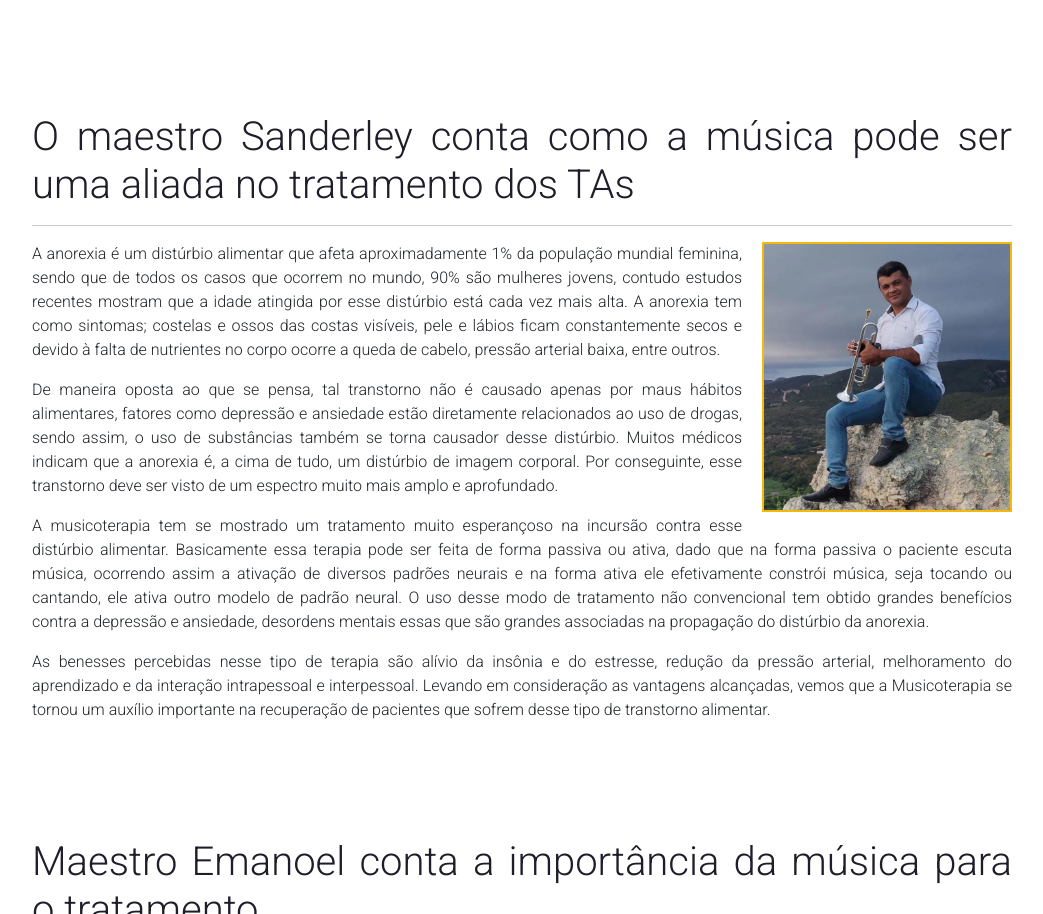
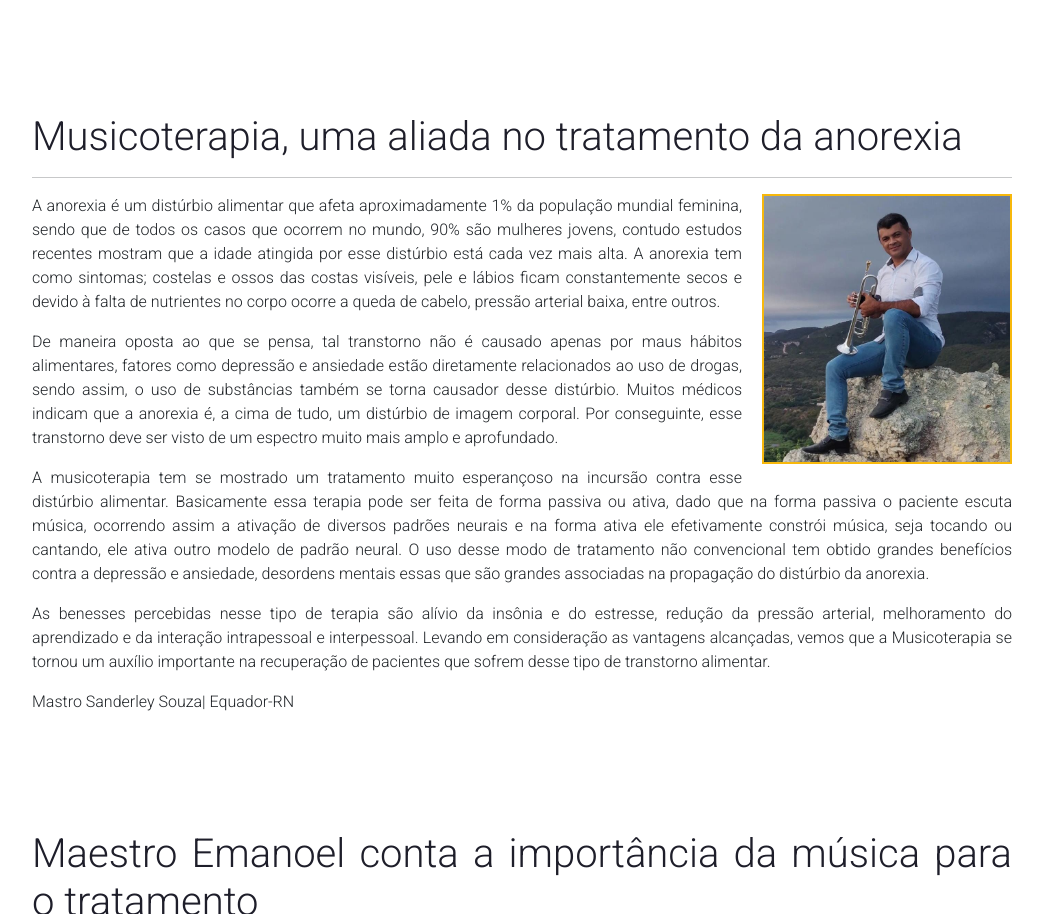
Before and after one commit to JaillePaula/pacta, a plain HTML site: page depoimentos.html in a window 1280 px wide. Shown: the part 2610-3524 px from the top of the page, without its empty margins (118-1161 px from the left). Drawn offline with nearby package versions, Linux system fonts and the light colour scheme.

Commit message:
deleted:    css/assets/Prof Alcides.jpeg 	modified:   depoimentos.html

```diff
--- a/depoimentos.html
+++ b/depoimentos.html
@@ -110,7 +110,7 @@
             </div>
 
             <div class="container-text-p">
-                <h1>O maestro Sanderley conta como a música pode ser uma aliada no tratamento dos TAs </h1>
+                <h1> Musicoterapia, uma aliada no tratamento da anorexia </h1>
                 <hr>
                 <img class = img1 src="css/assets/Sanderley Maestro.jpeg">
                 <p>
@@ -134,6 +134,7 @@
                     As benesses percebidas nesse tipo de terapia são alívio da insônia e do estresse, redução da pressão arterial, melhoramento do aprendizado e da interação intrapessoal e
                     interpessoal. Levando em consideração as vantagens alcançadas, vemos que a Musicoterapia se tornou um auxílio importante na recuperação de pacientes que sofrem desse tipo de transtorno alimentar.
                 </p>
+                <p> Mastro Sanderley Souza| Equador-RN</p>
             </div>
 
             <div class="container-text-p">
```
Also changed, not shown: css/assets/Prof Alcides.jpeg (deleted).
